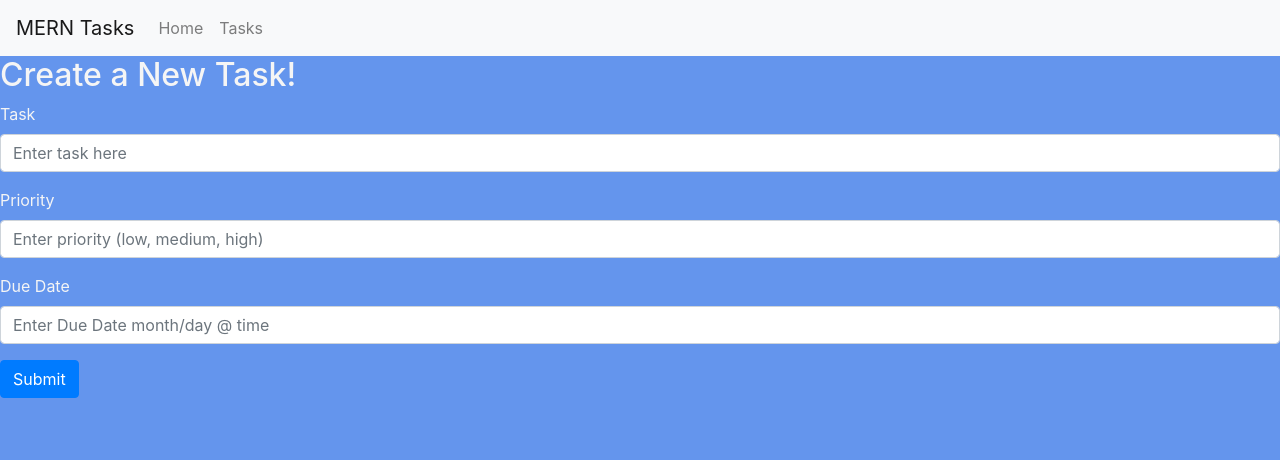
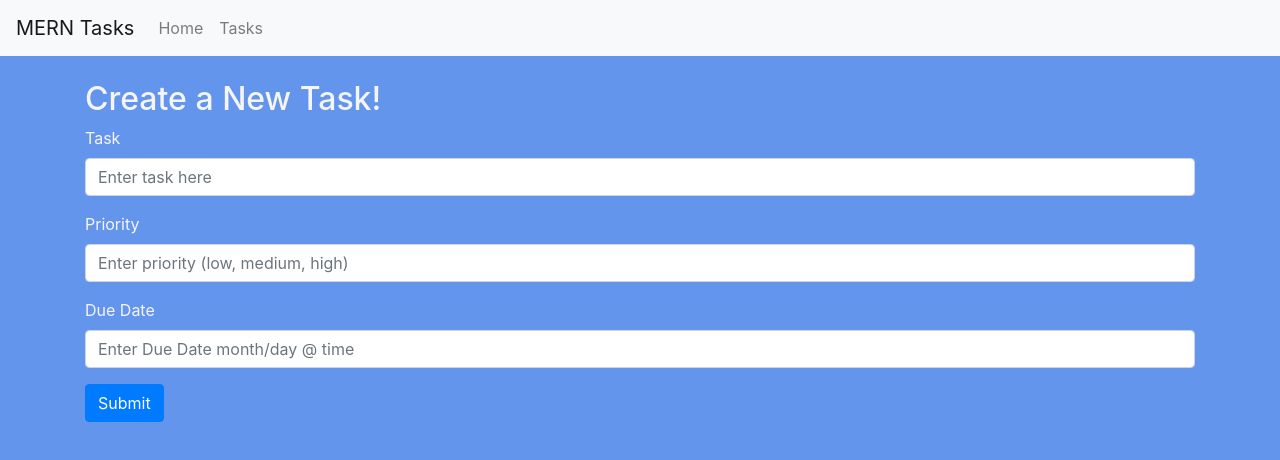
Before and after one commit to will-gebbie/MERN-Task-App, a React (Create React App) app in the folder client/: page /tasks/create in a window 1280 px wide. Shown: the top 460 px of the page. Built offline with nearby package versions, Linux system fonts and the light colour scheme.

Commit message:
format task pages

```diff
--- a/client/src/components/AddTask.js
+++ b/client/src/components/AddTask.js
@@ -6,6 +6,7 @@
 import React, { Component } from "react";
 import Form from 'react-bootstrap/Form'
 import Button from 'react-bootstrap/Button'
+import { Container } from 'react-bootstrap';
 import axios from "axios";
 
 class AddTask extends Component {
@@ -67,7 +68,8 @@ class AddTask extends Component {
 
   render() {
     return (
-      <div>
+      <Container>
+        <br />
         <h2>Create a New Task!</h2>
         <Form onSubmit={this.onSubmit}>
           <Form.Group controlId="formBasicText">
@@ -99,7 +101,7 @@ class AddTask extends Component {
             Submit
           </Button>
         </Form>
-      </div>
+      </Container>
     );
   }
 }
```
